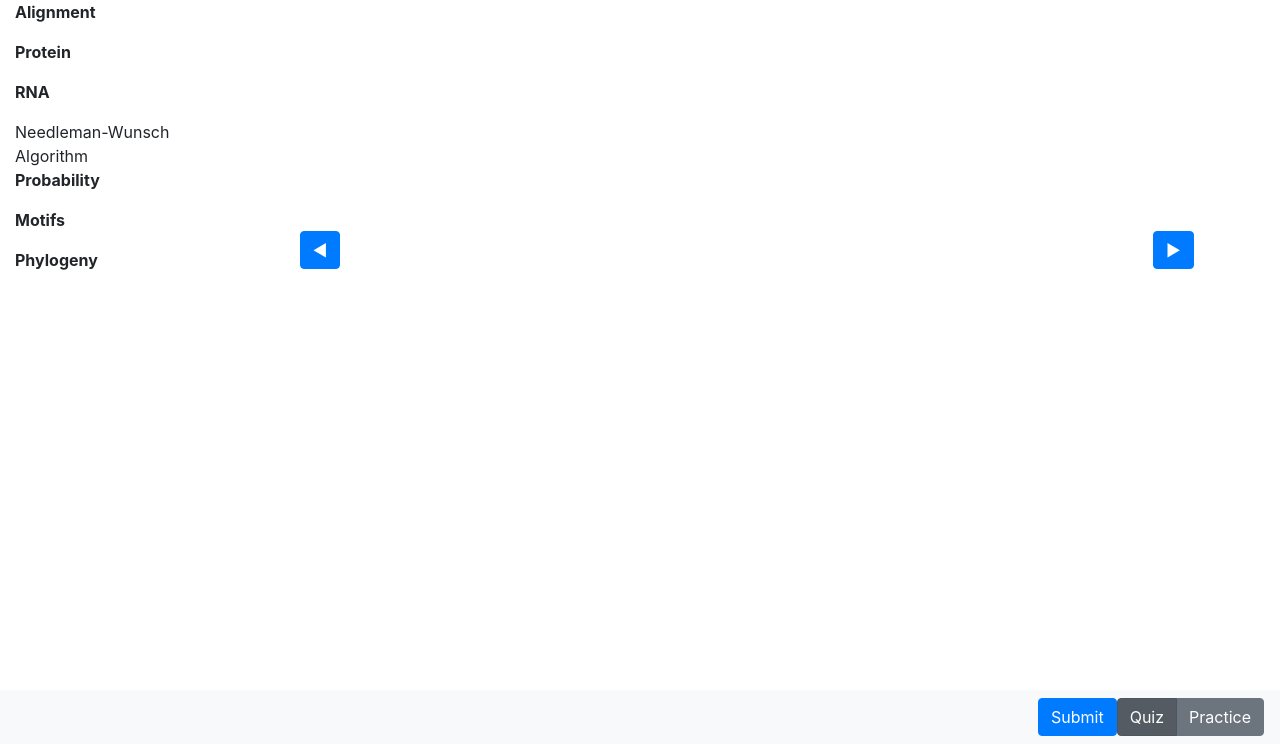
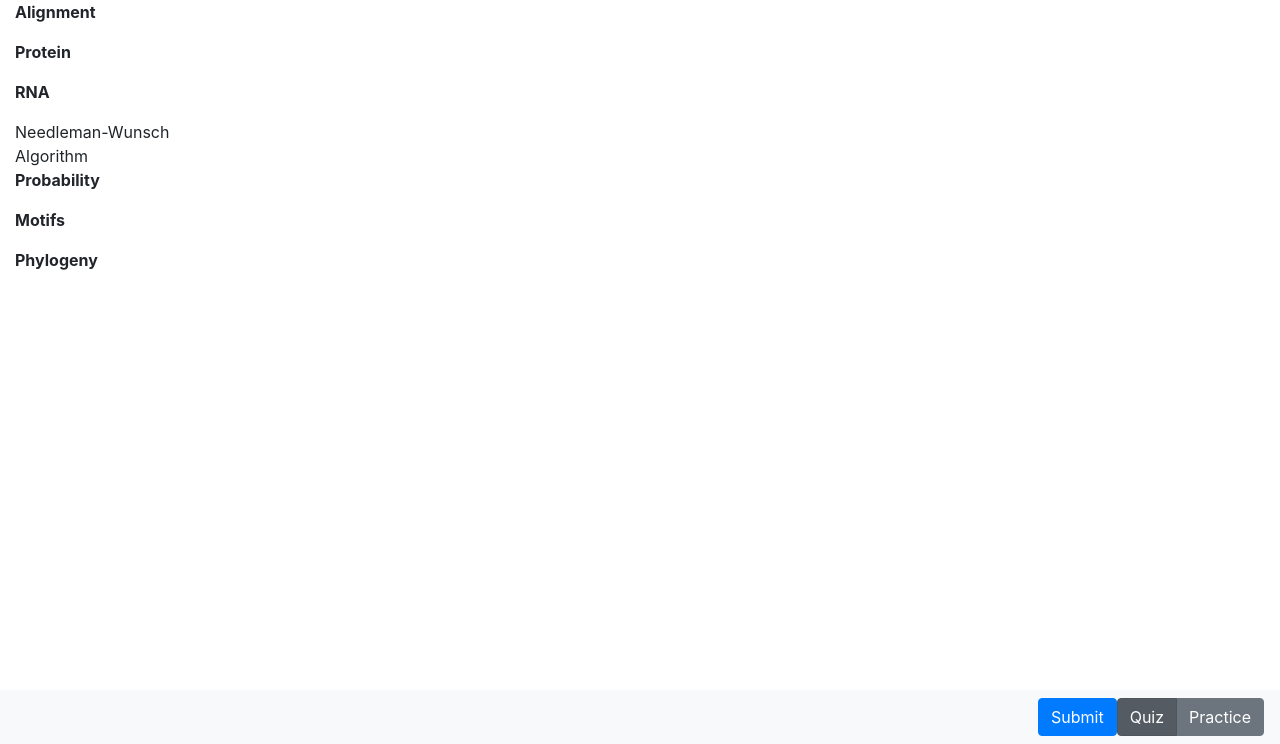
Before and after one commit to thyrgle/kelleybioinfo, a Flask app: page /problems/motifs.html in a window 1280 px wide. Shown: the part 56-800 px from the top of the page. Run offline with Flask 2, Linux system fonts and the light colour scheme; some libraries are stand-ins or nearby versions.

Commit message:
Fixed some minor stylistic issues

```diff
--- a/app/static/style.css
+++ b/app/static/style.css
@@ -170,4 +170,10 @@ td.cell {
 
 #problem-col {
   padding-top: 10px;
+  padding-left: 60px;
+  padding-right: 60px;
 }
+
+#register-button {
+  color: #222222;
+}
--- a/app/templates/base.html
+++ b/app/templates/base.html
@@ -23,7 +23,9 @@
         <a class="nav-link" href="{{ url_for('auth.login') }}">Log In</a>
       </li>
       <li class="nav-item">
-        <a class="btn btn-light" href="{{ url_for('auth.register') }}">Register</a>
+        <a class="btn btn-light"
+	   id="register-button"
+	   href="{{ url_for('auth.register') }}">Register</a>
       </li>
       {% endif %}
     </ul>
--- a/app/templates/problems/problems.html
+++ b/app/templates/problems/problems.html
@@ -17,17 +17,11 @@
         </li>
       {% endfor %}
   </div>
-  <div class="col-2 d-flex align-items-center justify-content-center">
-    <button type="button" class="btn btn-primary">◀</button>
-  </div>
   <div class="col" id="problem-col">
     <form method="post" id="problem-form">
       <input type="hidden" name="csrf_token" value="{{ csrf_token() }}"/>
       {% block problem %} {% endblock %}
     </form>
-  </div>
-  <div class="col-2 d-flex align-items-center justify-content-center">
-    <button type="button" class="btn btn-primary">▶</button>
   </div>
 </div>
 <nav class="navbar navbar-expand fixed-bottom navbar-light bg-light">
```
